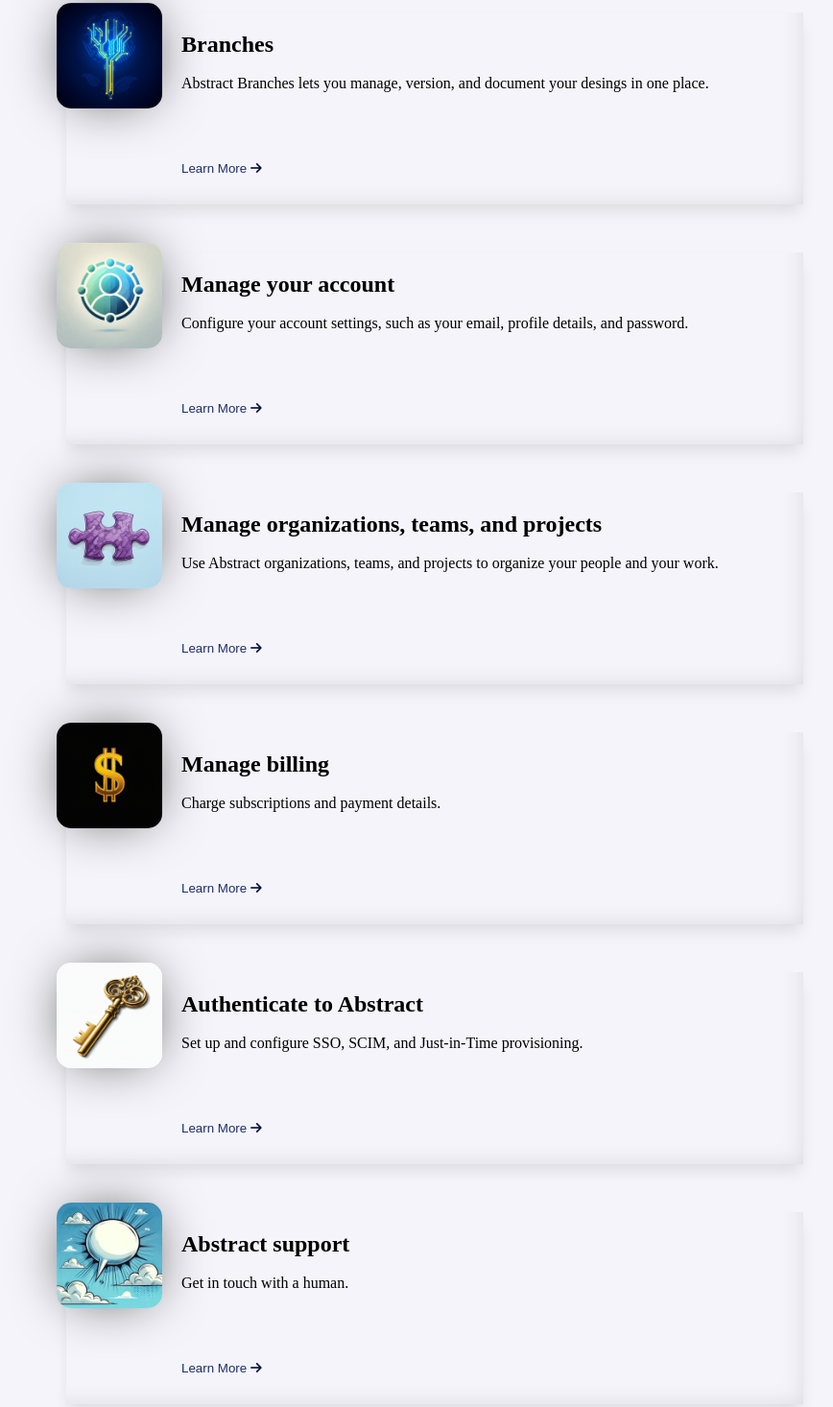
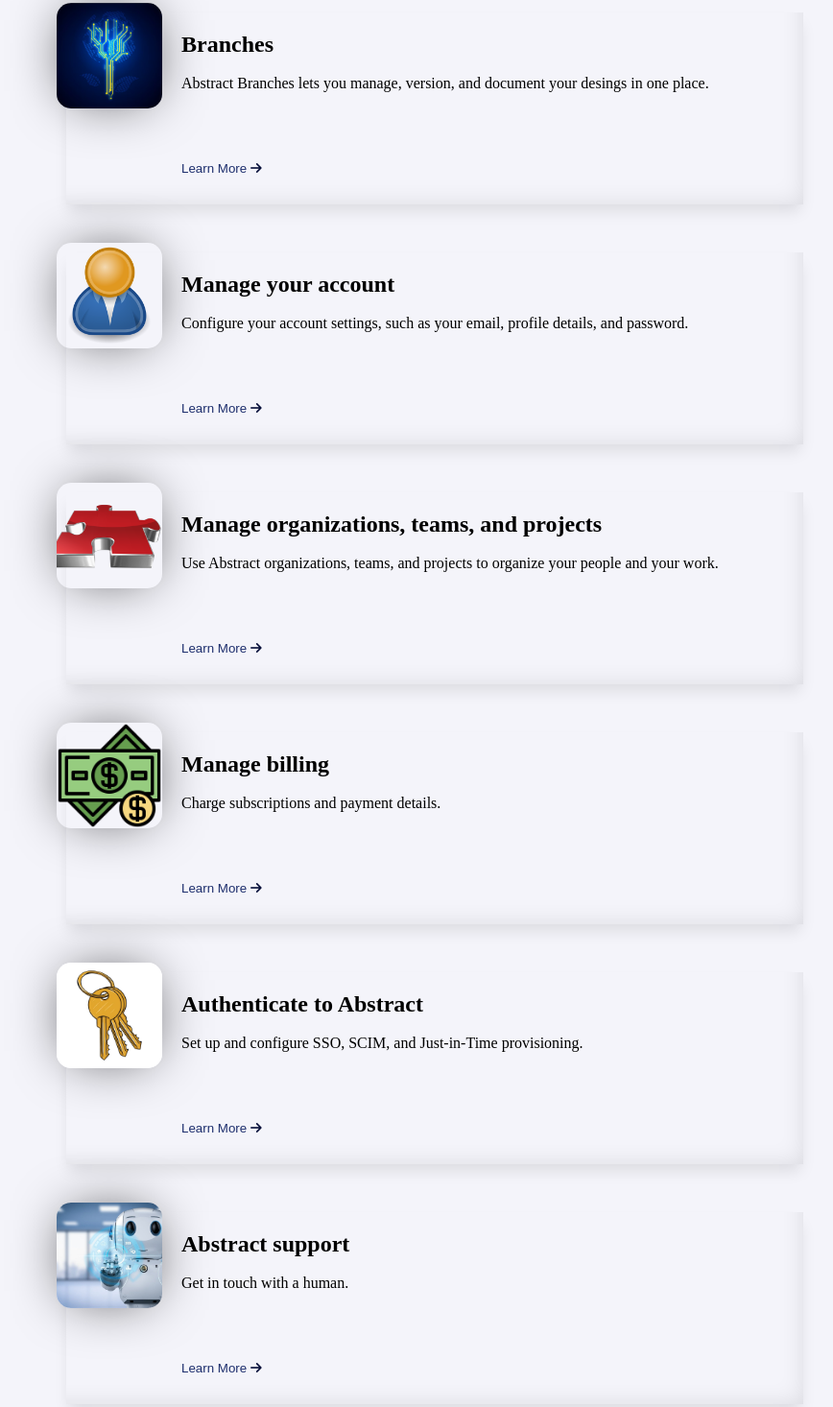
Before and after one commit to kevin0513a/LandingPage, a website: page index.html in a window 1280 px wide. Shown: the part 467-1933 px from the top of the page at 96% size, without its empty margins (187-1055 px from the left). Drawn offline with Linux system fonts and the light colour scheme.

Commit message:
Cambio de imagenes

```diff
--- a/index.html
+++ b/index.html
@@ -70,7 +70,7 @@
             </article>
             <article class="container-card">
                 <div class="container-image-card">
-                    <img class="image-card" src="/images/usuario.webp" alt="account-image">
+                    <img class="image-card" src="/images/usuario.png" alt="account-image">
                 </div>
                 <div class="conatiner-info-card">
                     <h2>Manage your account</h2>
@@ -86,7 +86,7 @@
             </article>
             <article class="container-card">
                 <div class="container-image-card">
-                    <img class="image-card" src="/images/pieza.png" alt="puzzle-image">
+                    <img class="image-card" src="/images/puzzle.webp" alt="puzzle-image">
                 </div>
                 <div class="conatiner-info-card">
                     <h2>Manage organizations, teams, and projects</h2>
@@ -102,7 +102,7 @@
             </article>
             <article class="container-card">
                 <div class="container-image-card">
-                    <img class="image-card" src="/images/dolar.png" alt="dollar-image">
+                    <img class="image-card" src="/images/dollar.png" alt="dollar-image">
                 </div>
                 <div class="conatiner-info-card">
                     <h2>Manage billing</h2>
@@ -118,7 +118,7 @@
             </article>
             <article class="container-card">
                 <div class="container-image-card">
-                    <img class="image-card" src="/images/key.png" alt="key-image">
+                    <img class="image-card" src="/images/key.jpg" alt="key-image">
                 </div>
                 <div class="conatiner-info-card">
                     <h2>Authenticate to Abstract</h2>
@@ -134,7 +134,7 @@
             </article>
             <article class="container-card">
                 <div class="container-image-card">
-                    <img class="image-card" src="/images/nube.jpeg" alt="nube-image">
+                    <img class="image-card" src="/images/robot.jpeg" alt="nube-image">
                 </div>
                 <div class="conatiner-info-card">
                     <h2>Abstract support</h2>
--- a/styles.css
+++ b/styles.css
@@ -189,7 +189,7 @@
     display: flex;
     width: 110px;
     height: 110px;
-    object-fit: contain;
+    object-fit: cover;
     border-radius: 15px;
     box-shadow: 0px 0px 61px -18px #000;
 }
```
Also changed, not shown: images/branch.webp (deleted), images/dolar.png (deleted), images/dollar.png (added), images/key.jpg (added), images/key.png (deleted), images/nube.jpeg (deleted), images/pieza.png (deleted), images/puzzle.webp (added), images/robot.jpeg (added), images/usuario.png (added), images/usuario.webp (deleted).
